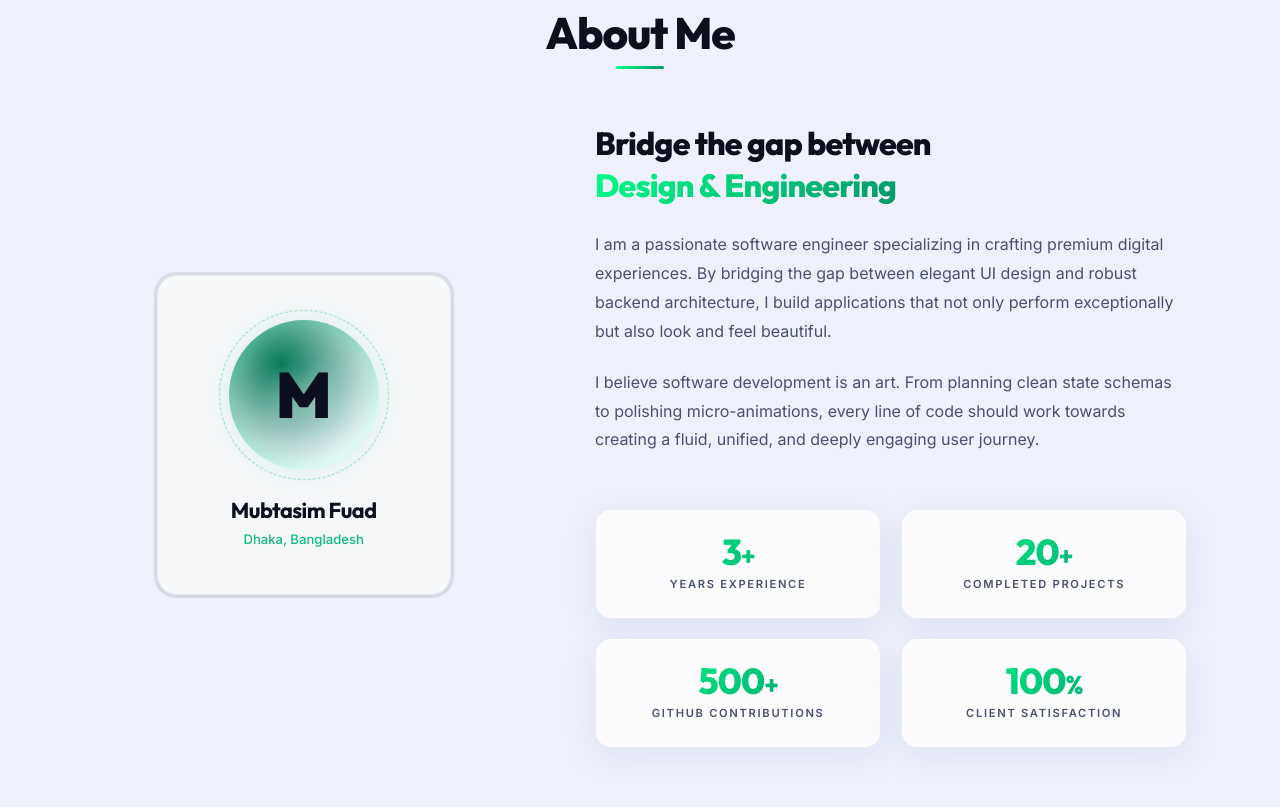
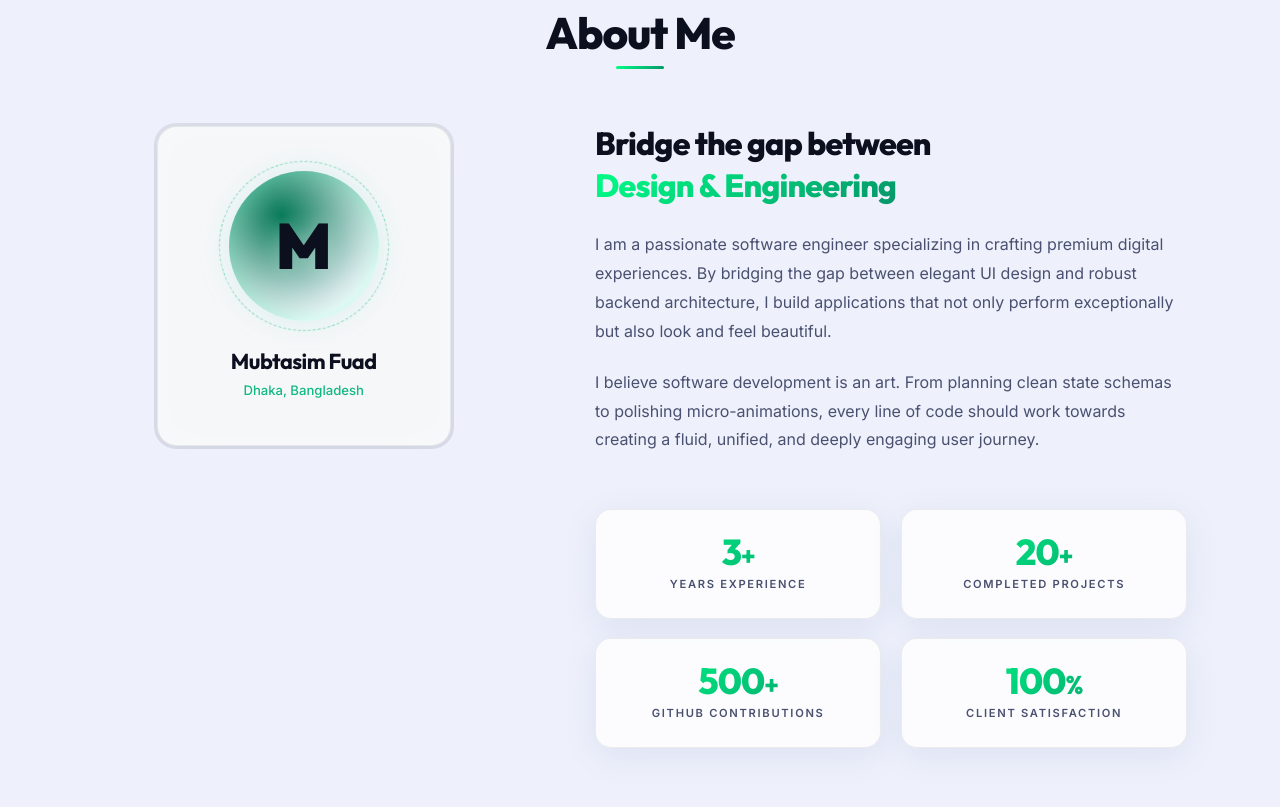
Before and after one commit to mubtasimfuad7/my-portfolio, a React (Vite) app: page / in a window 1280 px wide. Shown: the part 940-1747 px from the top of the page. Built offline with nearby package versions, Linux system fonts and the light colour scheme.

Commit message:
style: Fix About section layout alignment and make profile card sticky

```diff
--- a/src/components/About/About.css
+++ b/src/components/About/About.css
@@ -8,7 +8,7 @@
   display: grid;
   grid-template-columns: 1fr 1.4fr;
   gap: 5rem;
-  align-items: center;
+  align-items: flex-start;
 }
 @media (max-width: 968px) {
   .about-grid { grid-template-columns: 1fr; gap: 3.5rem; }
@@ -18,7 +18,9 @@
 .about-visual-col {
   display: flex;
   justify-content: center;
-  position: relative;
+  position: sticky;
+  top: 140px;
+  z-index: 10;
 }
 
 .profile-card-wrapper {
```
